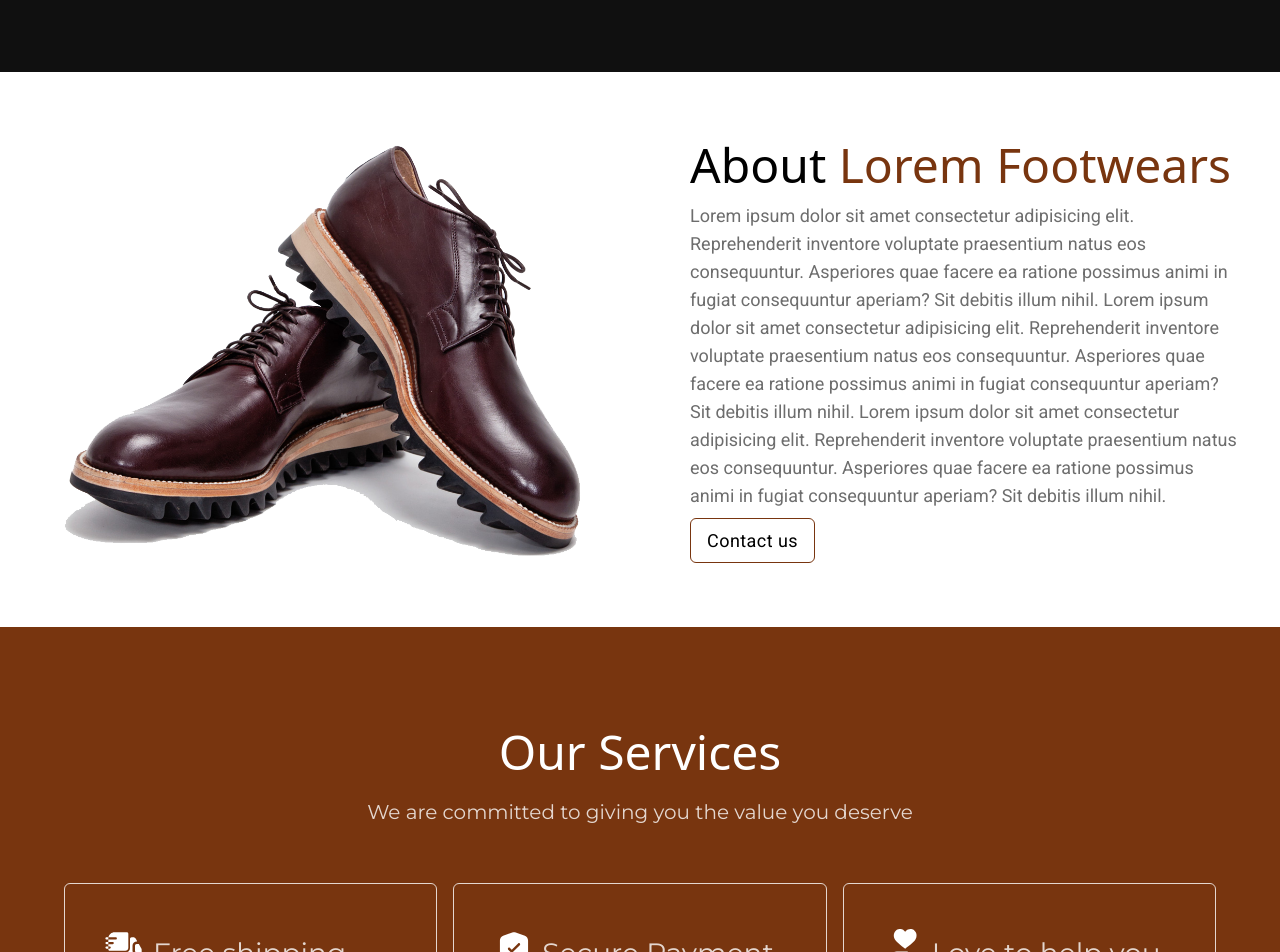
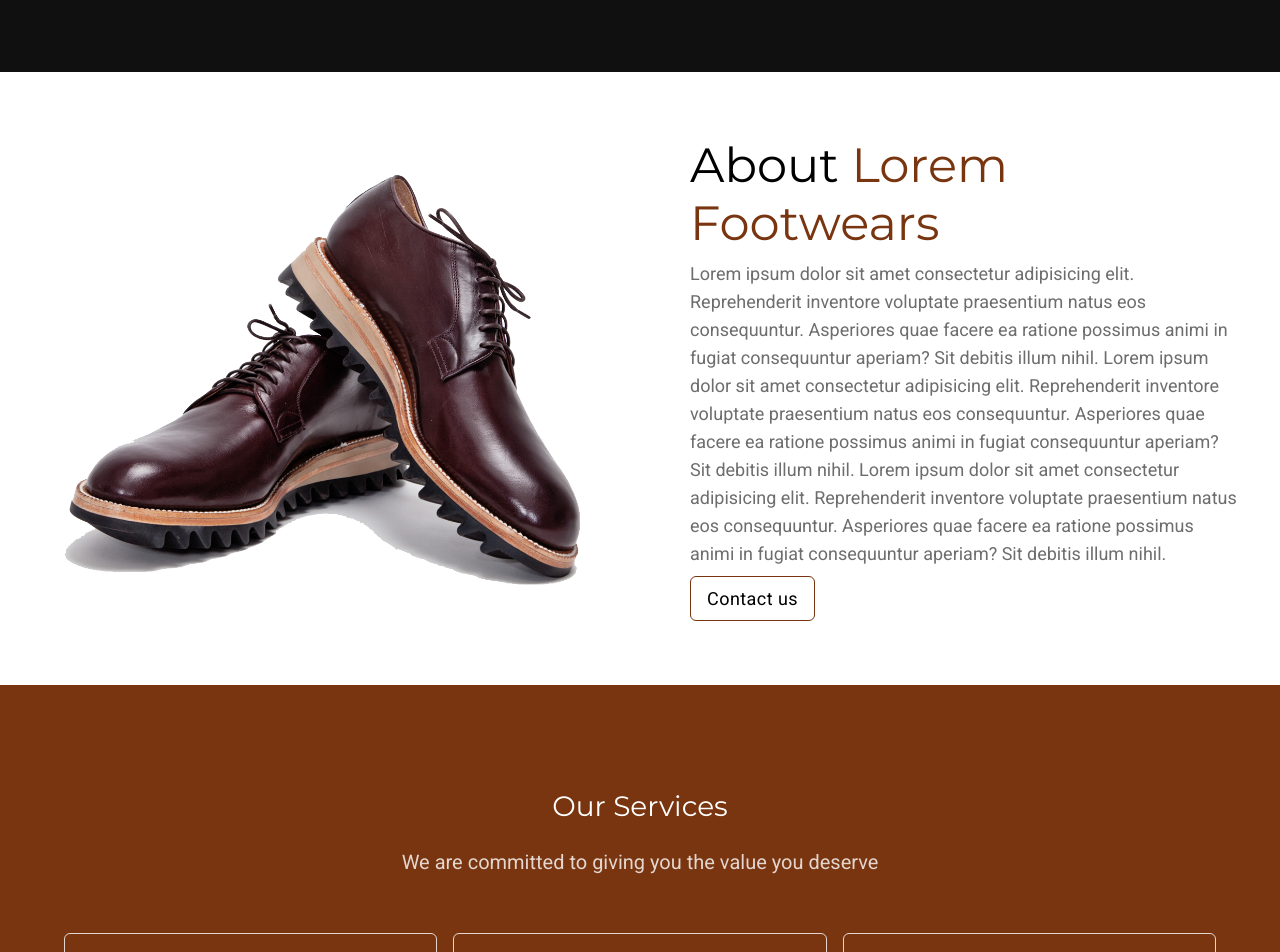
Before and after one commit to jephthahdominic/shoe-maker-template, a React (Vite) app: page / in a window 1280 px wide. Shown: the part 920-1872 px from the top of the page. Built offline with nearby package versions, Linux system fonts and the light colour scheme; a web font is replaced by a local one.

Commit message:
Created the brand description sections

```diff
--- a/src/sections/About.jsx
+++ b/src/sections/About.jsx
@@ -7,8 +7,8 @@ const About = () => {
   return (
     <section id='about' className='w-full max-container flex flex-row-reverse gap-10 justify-beween items-center max-xl:flex-col'>
       <div className='flex flex-col'>
-        <h2 className='text-4xl max-sm:text-md'>About <span className='text-amber-900'>Lorem Footwears</span></h2>
-        <p className='mt-2 info-text'>Lorem ipsum dolor sit amet consectetur adipisicing elit. Reprehenderit inventore voluptate praesentium natus eos consequuntur.
+        <h2 className='text-4xl max-sm:text-md font-montserrat text-bold'>About <span className='text-amber-900'>Lorem Footwears</span></h2>
+        <p className='mt-2 info-text font-roboto'>Lorem ipsum dolor sit amet consectetur adipisicing elit. Reprehenderit inventore voluptate praesentium natus eos consequuntur.
         Asperiores quae facere ea ratione possimus animi in fugiat consequuntur aperiam? Sit debitis illum nihil.
         Lorem ipsum dolor sit amet consectetur adipisicing elit. Reprehenderit inventore voluptate praesentium natus eos consequuntur.
         Asperiores quae facere ea ratione possimus animi in fugiat consequuntur aperiam? Sit debitis illum nihil.
--- a/src/sections/Services.jsx
+++ b/src/sections/Services.jsx
@@ -5,8 +5,8 @@ import ServiceCard from '../components/ServiceCard'
 const Services = () => {
   return (
     <section id='services' className='max-container flex flex-col gap-4'>
-      <h2 className='text-center text-4xl max-sm:text-md max-xl:text-left text-white'>Our Services</h2>
-      <p className='text-center max-xl:text-left text-xl text-white-400 font-montserrat leading-normal'>We are committed to giving you the value you deserve</p>
+      <h2 className='font-montserrat text-center text-3xl max-sm:text-md max-xl:text-left text-white text-semibold'>Our Services</h2>
+      <p className='text-center max-xl:text-left text-xl text-white-400 font-roboto leading-normal'>We are committed to giving you the value you deserve</p>
       <div className='flex items-center gap-4 flex-wrap max-lg:flex-col'>
         {services.map((service)=>(
             <ServiceCard
```
